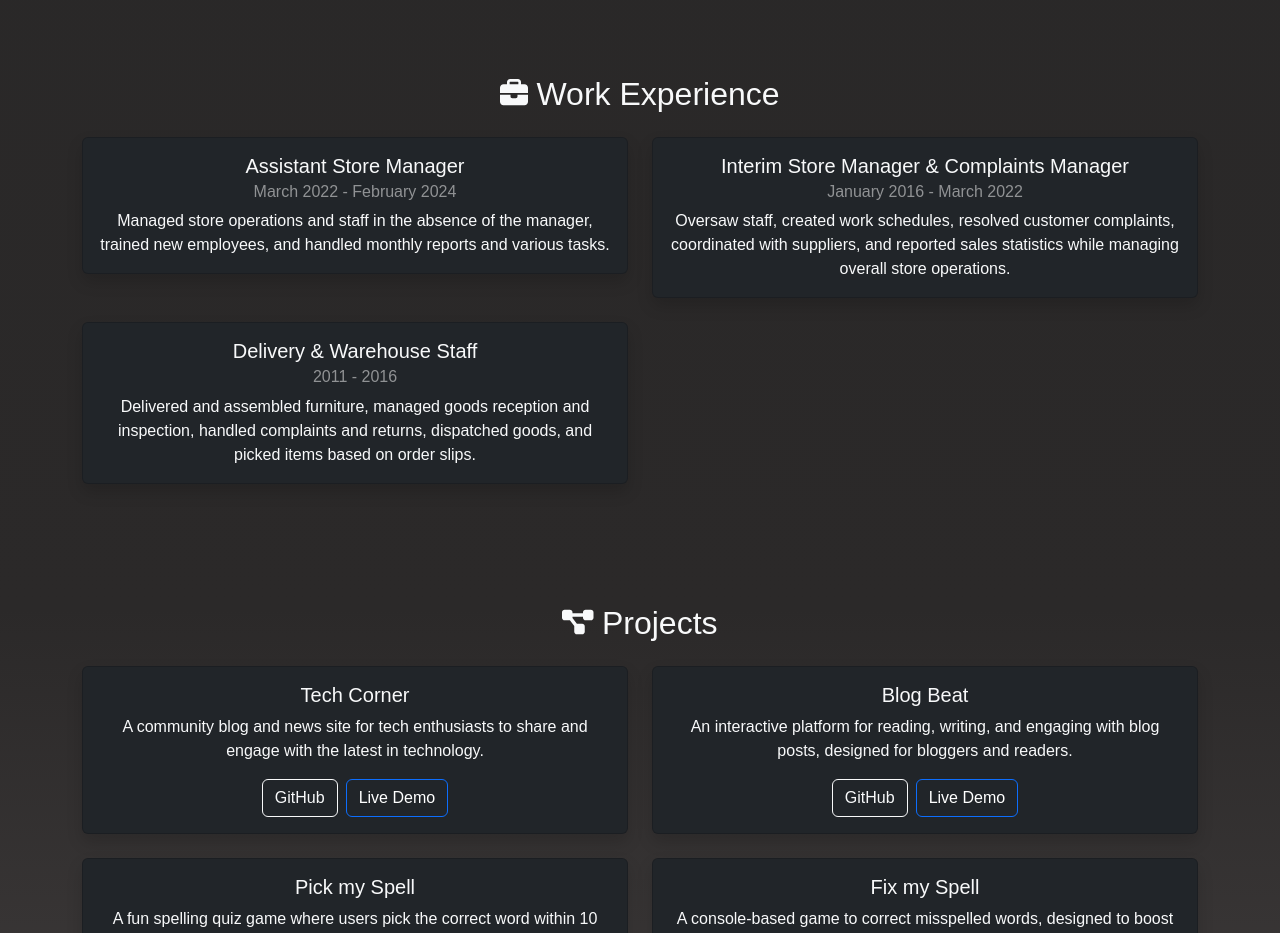
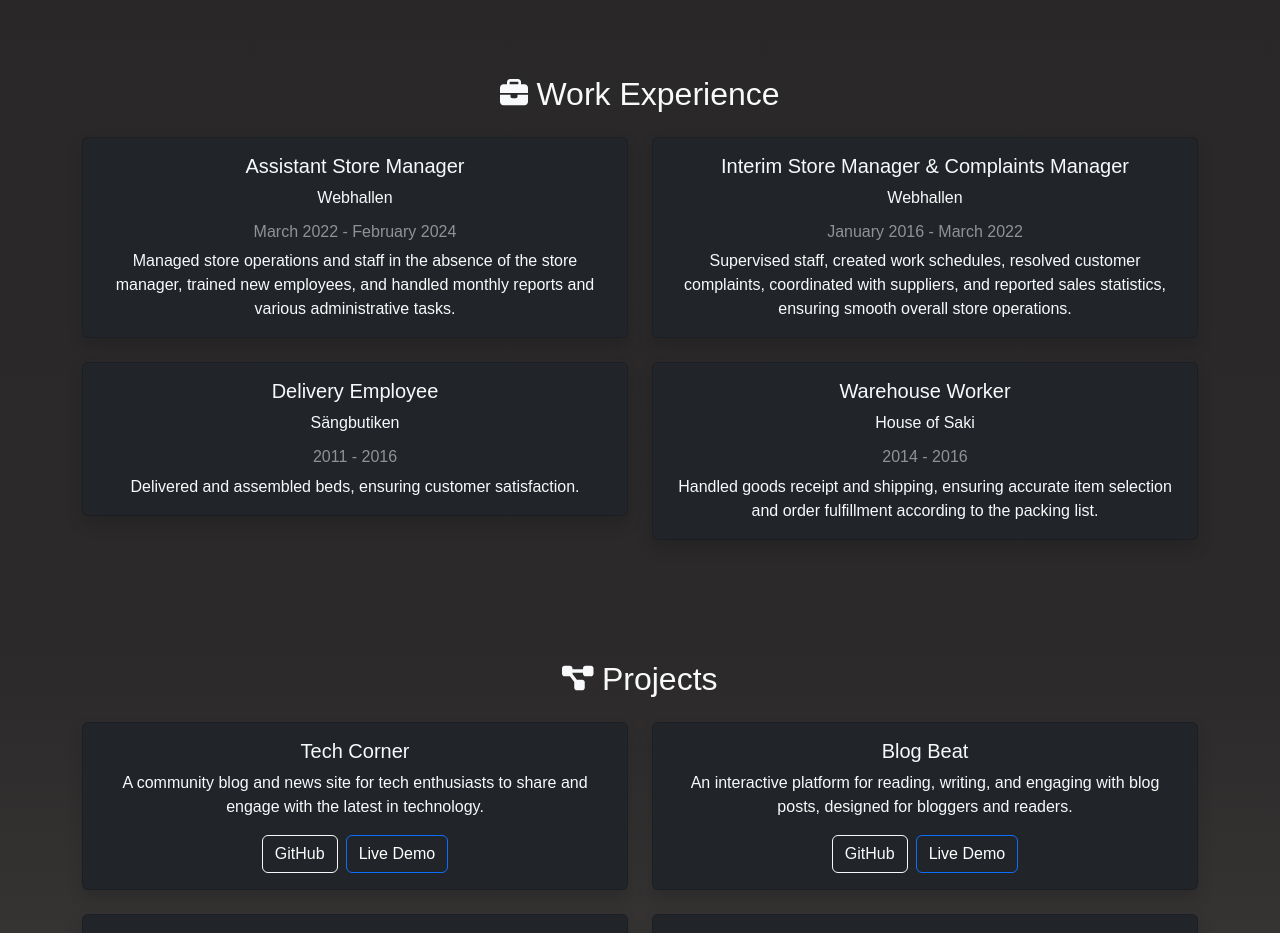
Before and after one commit to j0hanz/j0hanz-portfolio, a React (Create React App) app: page / in a window 1280 px wide. Shown: the part 2080-3013 px from the top of the page. Built offline with nearby package versions, Linux system fonts and the light colour scheme.

Commit message:
Refactor WorkExperience component for improved readability and maintainability

```diff
--- a/src/components/WorkExperience.js
+++ b/src/components/WorkExperience.js
@@ -6,29 +6,59 @@ import { faBriefcase } from '@fortawesome/free-solid-svg-icons';
 const experiences = [
   {
     title: 'Assistant Store Manager',
+    workplace: 'Webhallen',
     duration: 'March 2022 - February 2024',
     description: [
-      'Managed store operations and staff in the absence of the manager, trained new employees, and handled monthly reports and various tasks.',
+      'Managed store operations and staff in the absence of the store manager, trained new employees, and handled monthly reports and various administrative tasks.',
     ],
   },
   {
     title: 'Interim Store Manager & Complaints Manager',
+    workplace: 'Webhallen',
     duration: 'January 2016 - March 2022',
     description: [
-      'Oversaw staff, created work schedules, resolved customer complaints, coordinated with suppliers, and reported sales statistics while managing overall store operations.',
+      'Supervised staff, created work schedules, resolved customer complaints, coordinated with suppliers, and reported sales statistics, ensuring smooth overall store operations.',
     ],
   },
   {
-    title: 'Delivery & Warehouse Staff',
+    title: 'Delivery Employee',
+    workplace: 'Sängbutiken',
     duration: '2011 - 2016',
     description: [
-      'Delivered and assembled furniture, managed goods reception and inspection, handled complaints and returns, dispatched goods, and picked items based on order slips.',
+      'Delivered and assembled beds, ensuring customer satisfaction.',
+    ],
+  },
+  {
+    title: 'Warehouse Worker',
+    workplace: 'House of Saki',
+    duration: '2014 - 2016',
+    description: [
+      'Handled goods receipt and shipping, ensuring accurate item selection and order fulfillment according to the packing list.',
     ],
   },
 ];
 
+const ExperienceCard = React.memo(({ experience }) => (
+  <Col md={6} className="mb-4">
+    <Card className="shadow bg-dark text-light">
+      <Card.Body>
+        <Card.Title>{experience.title}</Card.Title>
+        <Card.Text>{experience.workplace}</Card.Text>
+        <Card.Subtitle className="mb-2 text-white-50">
+          {experience.duration}
+        </Card.Subtitle>
+        <Card.Text>{experience.description}</Card.Text>
+      </Card.Body>
+    </Card>
+  </Col>
+));
+
 const WorkExperience = () => (
-  <section id="work-experience" className="py-5 text-light">
+  <section
+    id="work-experience"
+    className="py-5 text-light"
+    aria-label="Work Experience"
+  >
     <Container className="px-0">
       <h2>
         <FontAwesomeIcon icon={faBriefcase} size="sm" className="me-2" />
@@ -36,17 +66,7 @@ const WorkExperience = () => (
       </h2>
       <Row className="mt-4 mx-auto">
         {experiences.map((experience, index) => (
-          <Col md={6} className="mb-4" key={index}>
-            <Card className="shadow bg-dark text-light">
-              <Card.Body>
-                <Card.Title>{experience.title}</Card.Title>
-                <Card.Subtitle className="mb-2 text-white-50">
-                  {experience.duration}
-                </Card.Subtitle>
-                <Card.Text>{experience.description}</Card.Text>
-              </Card.Body>
-            </Card>
-          </Col>
+          <ExperienceCard experience={experience} key={index} />
         ))}
       </Row>
     </Container>
```
